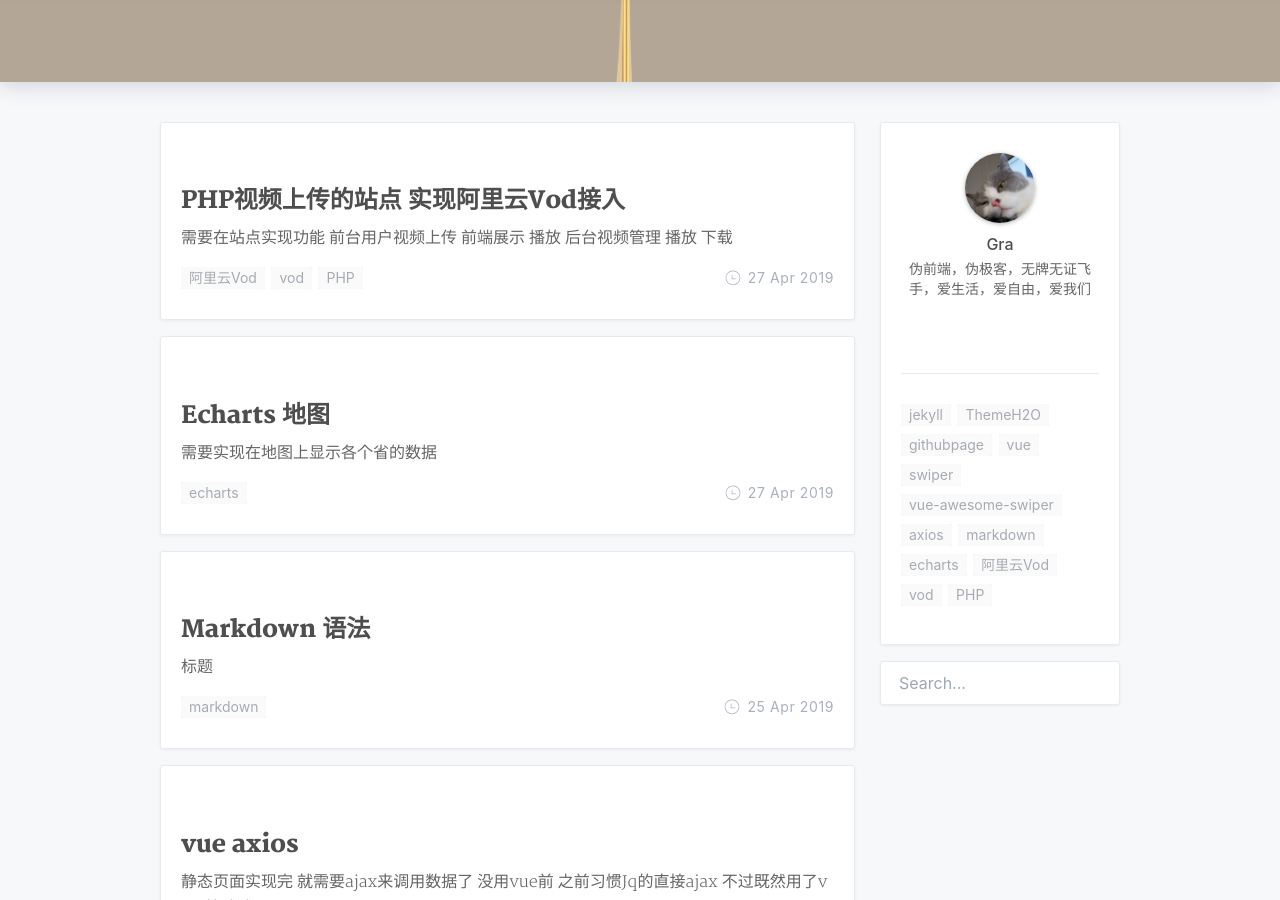
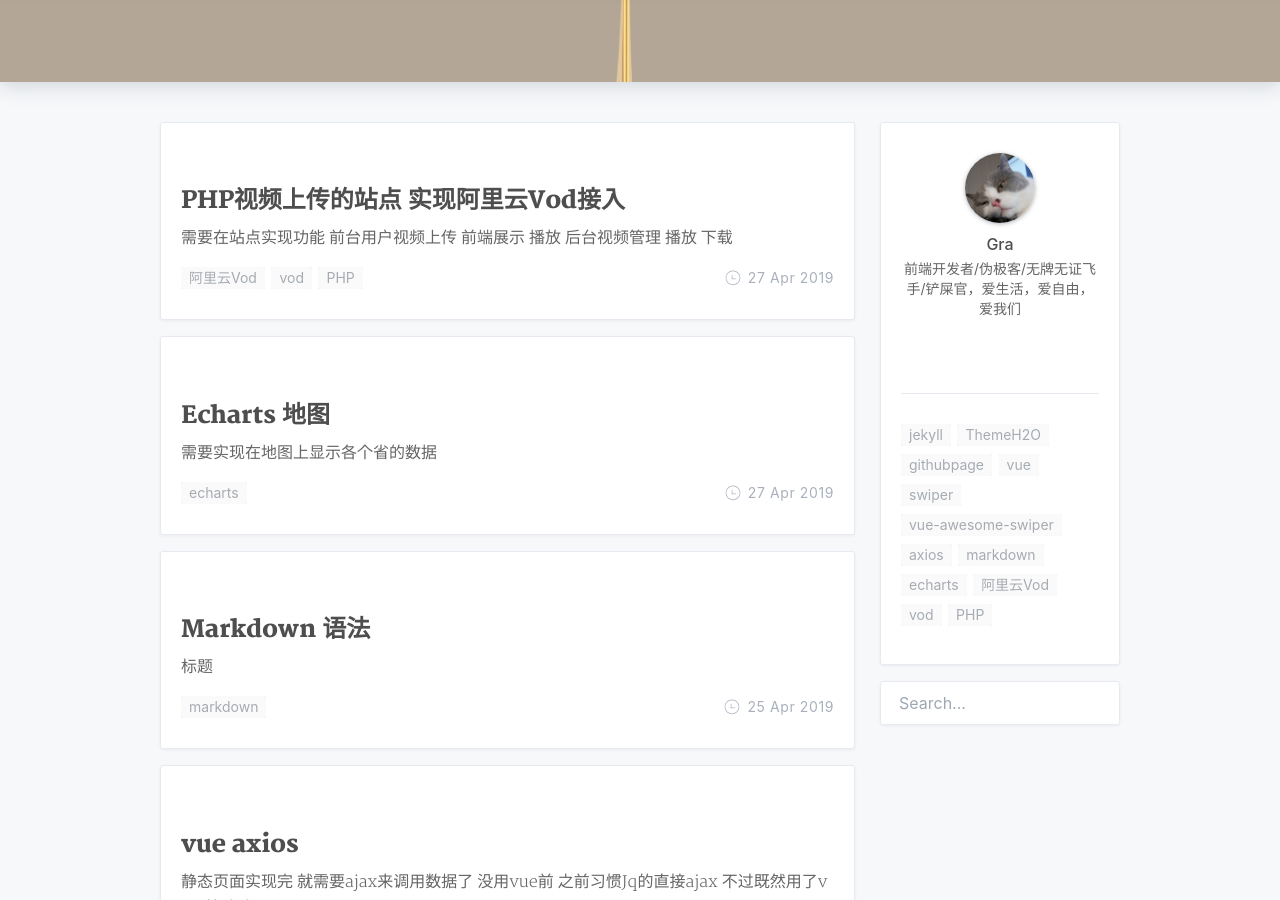
Before and after one commit to gr6a/gr6a.github.io, a Jekyll site: the page built from index.html, in a window 1280 px wide and 900 px high, scrolled down 378 px. Built offline with Jekyll 4.4.1, drawn with Linux system fonts in a browser that asks for light colours; nearby versions of some CDN libraries; the list of posts is cut into pages by our own code; a style sheet for code colours, icons or effects is not loaded.

Commit message:
Update _config.yml

```diff
--- a/_config.yml
+++ b/_config.yml
@@ -1,7 +1,7 @@
 
 # Site settings 配置站点
 title: 'Graaaaaaa'
-description: 'Gra，前端开发者/伪极客/灵魂摄影师，爱生活，爱自由，爱我们'
+description: 'Gra，前端开发者/伪极客/无牌无证飞手/铲屎官，爱生活，爱自由，爱我们'
 keyword: 'Gra,  前端, 前端开发, 前端博客'
 url: '' # your host
 
@@ -20,7 +20,7 @@ footer:
 # Author 配置博主信息
 author: 'Gra'
 nickname: 'Graaaaaa'
-bio: '伪前端，伪极客，无牌无证飞手，爱生活，爱自由，爱我们'
+bio: '前端开发者/伪极客/无牌无证飞手/铲屎官，爱生活，爱自由，爱我们'
 avatar: '/assets/img/profile.png'
 
 # Search
```
